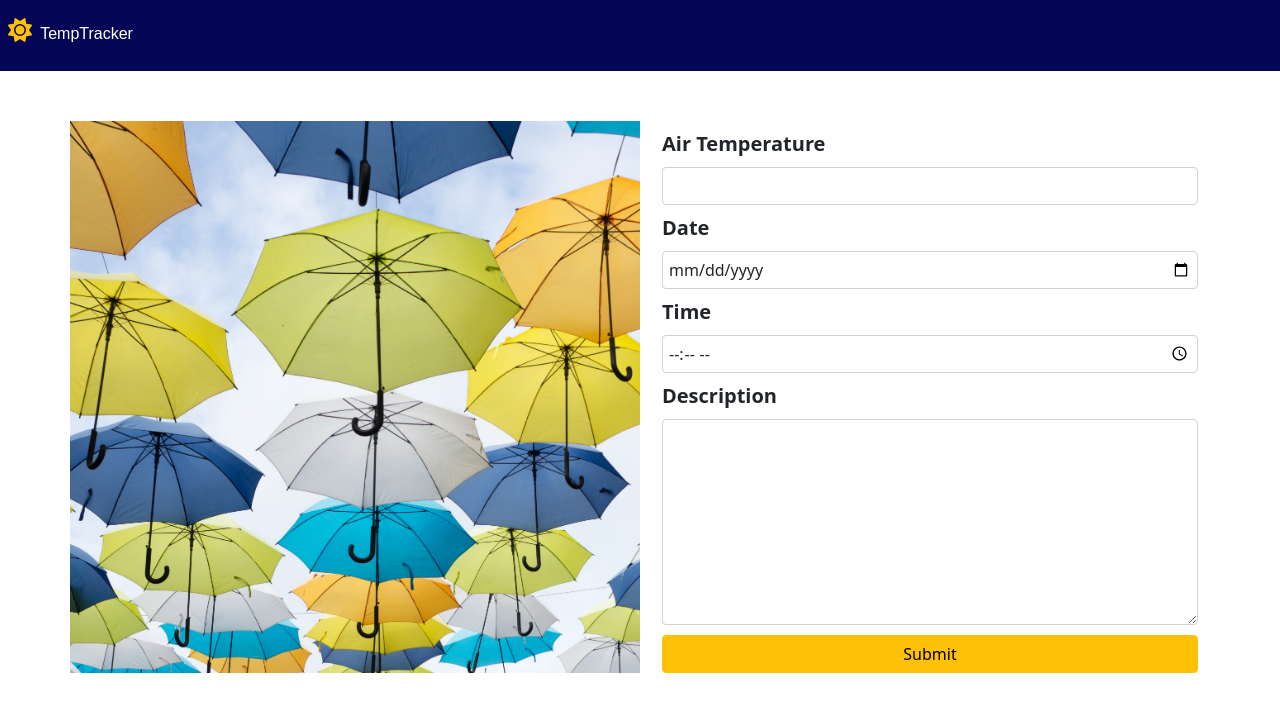
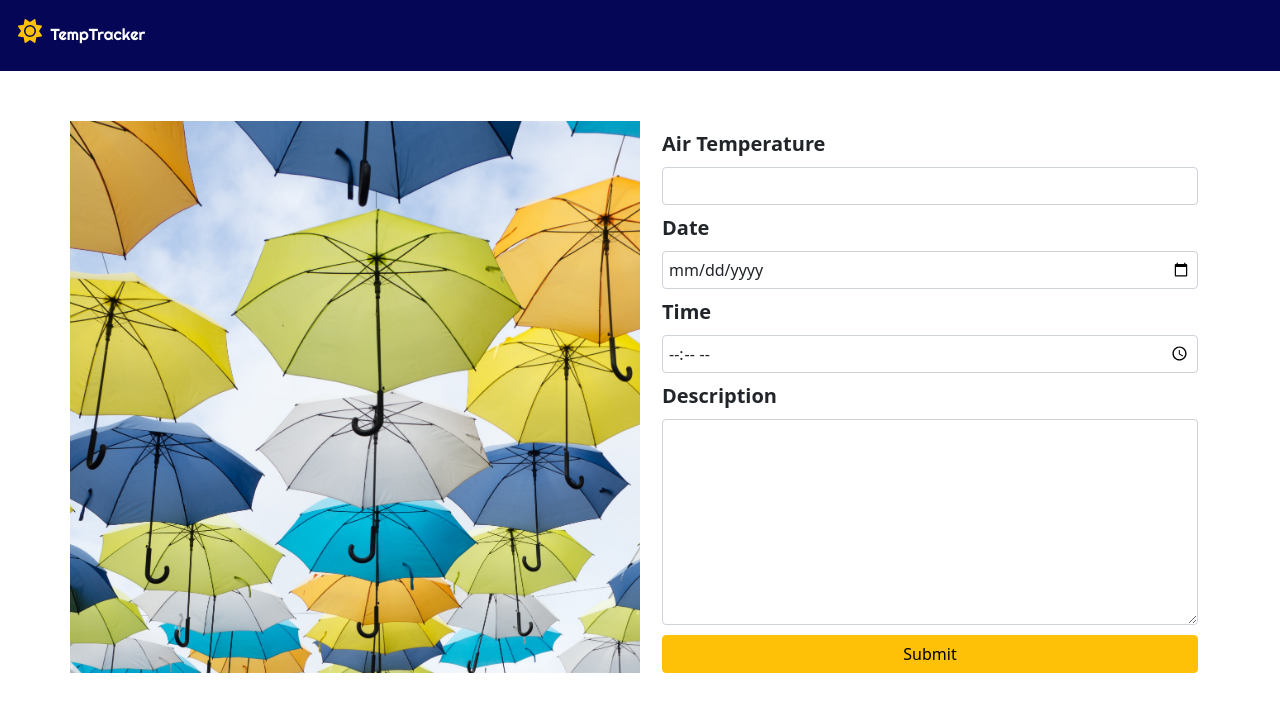
Before and after one commit to Maymoonah/tempTracker, an Angular app: page /form in a window 1280 px wide. Shown: the top 712 px of the page. Built offline with nearby package versions, Linux system fonts and the light colour scheme.

Commit message:
edited title font and brand margin

```diff
--- a/src/app/components/header/header.component.css
+++ b/src/app/components/header/header.component.css
@@ -1,7 +1,11 @@
 #title {
     color: #FFF;
     padding: 4px;
-    font-family: Arial, Helvetica, sans-serif;
+    font-family: 'Righteous';
+}
+
+.navbar-brand {
+    margin-left: 10px;
 }
 
 fa-icon {
```
